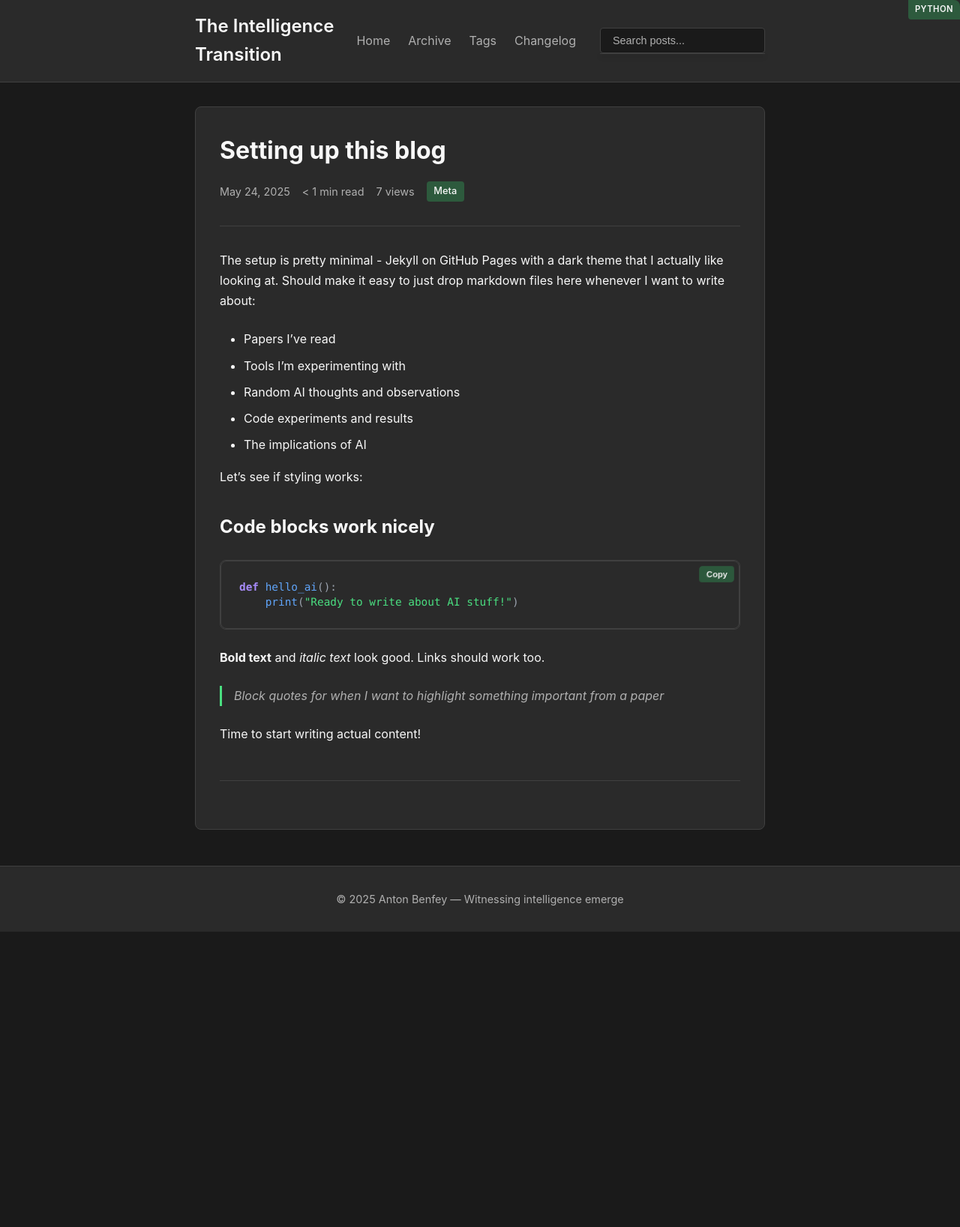
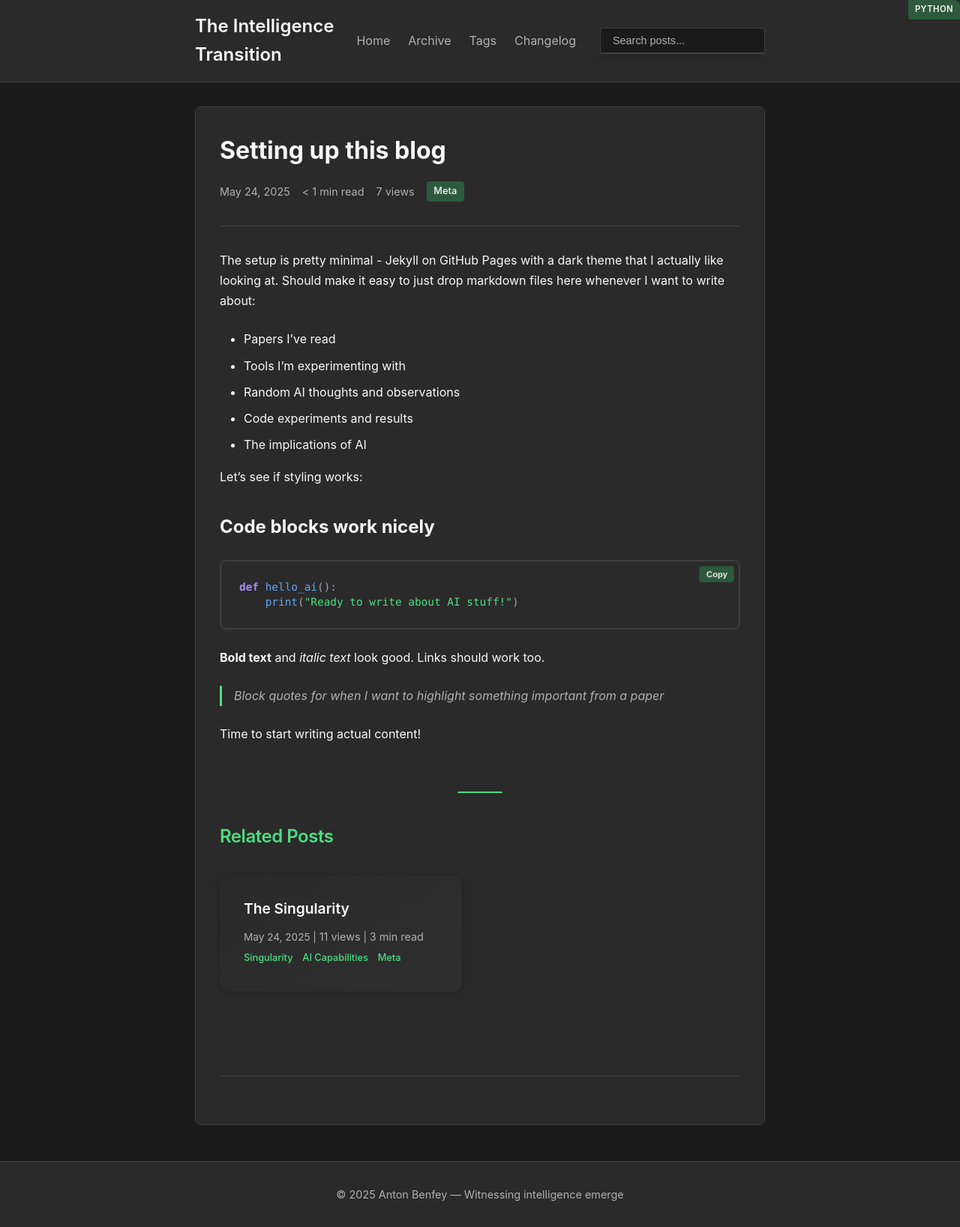
Before and after one commit to Benfey/benfey.github.io, a Jekyll site: the page built from _posts/2025-05-24-first-post.md, in a window 1280 px wide. Shown: the whole page at 75% size. Built offline with Jekyll 4.4.1, drawn with Linux system fonts in a browser that asks for light colours; comment, search, counter and statistics services are not loaded; before the commit the page ends 1243 px from its top, so only the background shows below that.

Commit message:
Related posts now functional

```diff
--- /dev/null
+++ b/_includes/post-meta-compact.html
@@ -0,0 +1,11 @@
+{% assign post_data = include.post | default: page %}
+<div class="post-meta-compact">
+    <div class="meta-info">
+        <time datetime="{{ post_data.date | date_to_xmlschema }}">{{ post_data.date | date: "%B %d, %Y" }}</time>{% assign view_count = site.data.views[post_data.url] %}{% if view_count and view_count > 0 %} | <span class="view-count">{{ view_count | number_with_delimiter }} view{% if view_count != 1 %}s{% endif %}</span>{% endif %}{% assign words = post_data.content | number_of_words %}{% assign reading_time = words | divided_by: 200.0 | ceil %} | <span class="reading-time">{{ reading_time }} min read</span>
+    </div>
+    {% if post_data.tags %}
+    <div class="meta-tags">
+        {% for tag in post_data.tags %}<span class="tag-compact">{% include tag-to-display.html tag=tag %}</span>{% endfor %}
+    </div>
+    {% endif %}
+</div>
--- /dev/null
+++ b/_includes/related-posts.html
@@ -0,0 +1,91 @@
+{% comment %}
+Related Posts Component
+Finds posts with overlapping tags, weighted by tag rarity and view count
+{% endcomment %}
+
+{% assign current_post = include.post | default: page %}
+{% assign related_posts = '' | split: '' %}
+{% assign post_scores = '' | split: '' %}
+
+{% comment %} Calculate tag frequencies for weighting {% endcomment %}
+{% assign tag_counts = '' | split: '' %}
+{% for post in site.posts %}
+    {% for tag in post.tags %}
+        {% assign tag_found = false %}
+        {% for existing_tag in tag_counts %}
+            {% assign existing_parts = existing_tag | split: ':' %}
+            {% if existing_parts[0] == tag %}
+                {% assign new_count = existing_parts[1] | plus: 1 %}
+                {% assign updated_tag = tag | append: ':' | append: new_count %}
+                {% assign tag_counts = tag_counts | where_exp: 'item', 'item != existing_tag' %}
+                {% assign tag_counts = tag_counts | push: updated_tag %}
+                {% assign tag_found = true %}
+                {% break %}
+            {% endif %}
+        {% endfor %}
+        {% unless tag_found %}
+            {% assign new_tag = tag | append: ':1' %}
+            {% assign tag_counts = tag_counts | push: new_tag %}
+        {% endunless %}
+    {% endfor %}
+{% endfor %}
+
+{% comment %} Score each post based on shared tags {% endcomment %}
+{% for post in site.posts %}
+    {% unless post.url == current_post.url %}
+        {% assign score = 0 %}
+        {% assign shared_tags = 0 %}
+
+        {% comment %} Calculate shared tag score {% endcomment %}
+        {% for tag in current_post.tags %}
+            {% if post.tags contains tag %}
+                {% assign shared_tags = shared_tags | plus: 1 %}
+
+                {% comment %} Weight by tag rarity (inverse frequency) {% endcomment %}
+                {% for tag_count in tag_counts %}
+                    {% assign parts = tag_count | split: ':' %}
+                    {% if parts[0] == tag %}
+                        {% assign frequency = parts[1] | plus: 0 %}
+                        {% assign rarity_weight = 100 | divided_by: frequency %}
+                        {% assign score = score | plus: rarity_weight %}
+                        {% break %}
+                    {% endif %}
+                {% endfor %}
+            {% endif %}
+        {% endfor %}
+
+        {% comment %} Add view count bonus (normalized) {% endcomment %}
+        {% assign view_count = site.data.views[post.url] | default: 0 %}
+        {% assign view_bonus = view_count | divided_by: 100 %}
+        {% assign score = score | plus: view_bonus %}
+
+        {% comment %} Only include posts with shared tags {% endcomment %}
+        {% if shared_tags > 0 %}
+            {% assign score_entry = post.url | append: ':' | append: score %}
+            {% assign post_scores = post_scores | push: score_entry %}
+        {% endif %}
+    {% endunless %}
+{% endfor %}
+
+{% comment %} Sort by score and get top posts {% endcomment %}
+{% assign sorted_scores = post_scores | sort | reverse %}
+{% assign max_related = include.limit | default: 4 %}
+
+{% if sorted_scores.size > 0 %}
+<section class="related-posts">
+    <h3>Related Posts</h3>
+    <ul class="related-posts-list">
+        {% for score_entry in sorted_scores limit: max_related %}
+            {% assign parts = score_entry | split: ':' %}
+            {% assign post_url = parts[0] %}
+            {% assign post = site.posts | where: 'url', post_url | first %}
+            {% if post %}
+                <li class="post-item">
+                    <h2><a href="{{ post.url | relative_url }}">{{ post.title }}</a></h2>
+                    {% include post-meta-compact.html post=post %}
+                </li>
+            {% endif %}
+        {% endfor %}
+    </ul>
+</section>
+{% endif %}
--- a/_layouts/post.html
+++ b/_layouts/post.html
@@ -11,6 +11,8 @@ layout: default
     <div class="post-content">
         {{ content }}
     </div>
+
+    {% include related-posts.html post=page limit=2 %}
 
     <div class="post-comments">
         <script src="https://giscus.app/client.js"
--- /dev/null
+++ b/assets/css/components/related-posts.css
@@ -0,0 +1,133 @@
+.related-posts {
+    margin: 4rem 0 3rem;
+    padding: 2.5rem 0;
+    border-top: 2px solid var(--border-color);
+    position: relative;
+}
+
+.related-posts::before {
+    content: '';
+    position: absolute;
+    top: -1px;
+    left: 50%;
+    transform: translateX(-50%);
+    width: 60px;
+    height: 2px;
+    background: var(--text-accent);
+    border-radius: 1px;
+}
+
+.related-posts h3 {
+    color: var(--text-accent);
+    font-size: 1.5rem;
+    font-weight: 600;
+    margin-bottom: 2rem;
+    letter-spacing: -0.02em;
+}
+
+.related-posts-list {
+    list-style: none;
+    padding: 0;
+    margin: 0;
+    display: grid;
+    gap: 2rem;
+    grid-template-columns: 1fr;
+}
+
+.related-posts-list .post-item {
+    background: var(--bg-secondary);
+    border: 1px solid var(--border-color);
+    border-radius: 12px;
+    padding: 1.5rem;
+    transition: all 0.3s ease;
+    position: relative;
+    box-shadow: 0 2px 8px rgba(0, 0, 0, 0.1),
+                0 1px 3px rgba(0, 0, 0, 0.1);
+    background: linear-gradient(145deg, var(--bg-secondary), rgba(255, 255, 255, 0.02));
+}
+
+.related-posts-list .post-item:hover {
+    border-color: var(--text-accent);
+    background: linear-gradient(145deg, var(--bg-tertiary), rgba(255, 255, 255, 0.03));
+    transform: translateY(-4px);
+    box-shadow: 0 12px 32px rgba(0, 0, 0, 0.2),
+                0 4px 12px rgba(0, 0, 0, 0.15),
+                0 0 0 1px rgba(255, 255, 255, 0.05);
+}
+
+.related-posts-list .post-item h2 {
+    font-size: 1.25rem;
+    margin-bottom: 1rem;
+    line-height: 1.3;
+    font-weight: 600;
+}
+
+.related-posts-list .post-item h2 a {
+    color: var(--text-primary);
+    text-decoration: none;
+    transition: color 0.2s ease;
+}
+
+.related-posts-list .post-item h2 a:hover {
+    color: var(--text-accent);
+}
+
+
+.related-posts-list .post-meta-compact {
+    margin-top: 0.75rem;
+    font-size: 0.85rem;
+    color: var(--text-secondary);
+}
+
+.related-posts-list .meta-info {
+    margin-bottom: 0.4rem;
+    line-height: 1.3;
+}
+
+.related-posts-list .meta-tags {
+    display: flex;
+    flex-wrap: wrap;
+    gap: 0.4rem;
+}
+
+.related-posts-list .tag-compact {
+    color: var(--text-accent);
+    font-weight: 500;
+    font-size: 0.8rem;
+    background-color: rgba(var(--text-accent-rgb), 0.1);
+    padding: 0.15rem 0.4rem 0.15rem 0;
+    border-radius: 4px;
+    transition: all 0.2s ease;
+}
+
+.related-posts-list .tag-compact:hover {
+    background-color: var(--text-accent);
+    color: var(--bg-primary);
+}
+
+/* Two-column layout on larger screens */
+@media (min-width: 768px) {
+    .related-posts-list {
+        grid-template-columns: repeat(2, 1fr);
+        gap: 2.5rem;
+    }
+
+    .related-posts-list .post-item {
+        padding: 2rem;
+    }
+
+    .related-posts-list .post-item h2 {
+        font-size: 1.2rem;
+    }
+}
+
+/* Maintain two-column even on very large screens */
+@media (min-width: 1200px) {
+    .related-posts-list {
+        gap: 3rem;
+    }
+
+    .related-posts-list .post-item {
+        padding: 2rem;
+    }
+}
--- a/assets/css/main.css
+++ b/assets/css/main.css
@@ -11,6 +11,7 @@
 
 /* UI components */
 @import 'components/posts.css';
+@import 'components/related-posts.css';
 @import 'components/search.css';
 @import 'components/tags.css';
 @import 'components/pagination.css';
```
Also changed, not shown: _data/views.json (+5 -5 lines), 5 other files.
